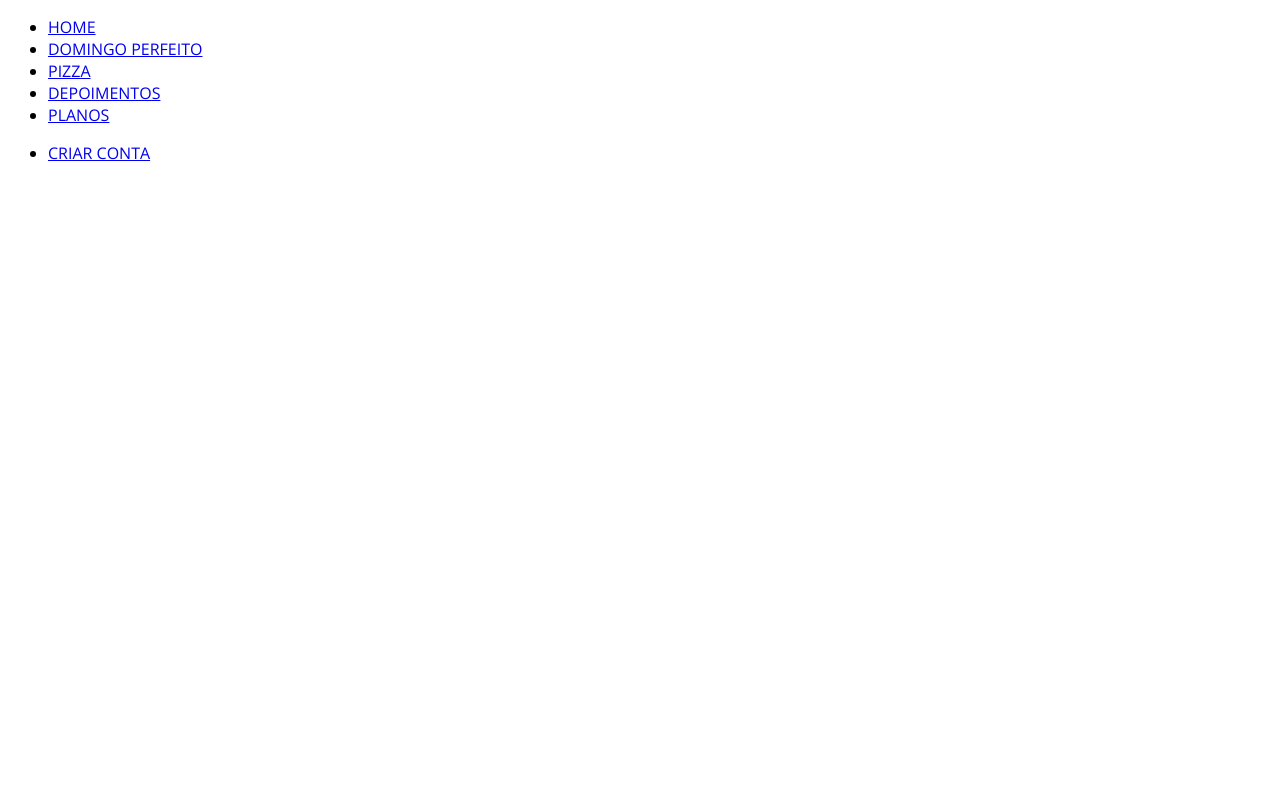
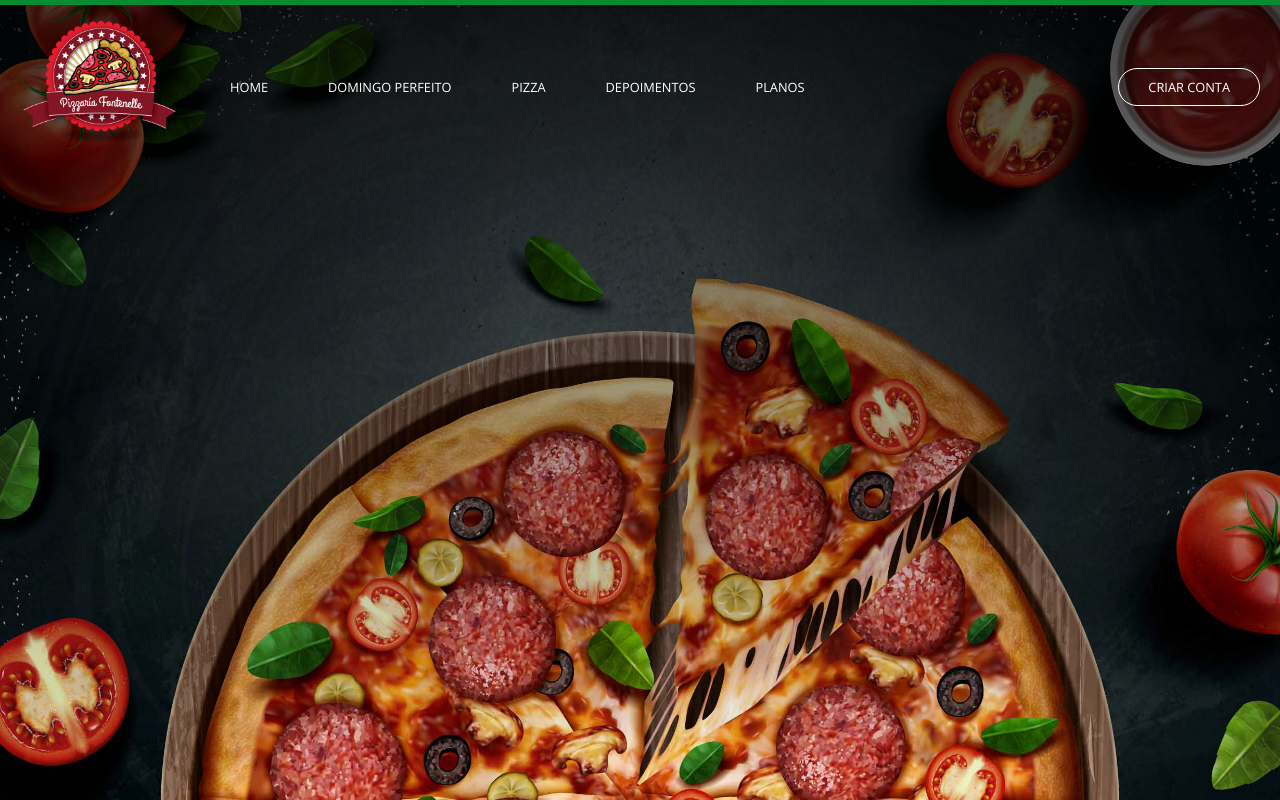
Before and after one commit to adrianosantosdi/Portfolio, a plain HTML site: page index.html in a window 1280 px wide. Drawn offline with nearby package versions, Linux system fonts and the light colour scheme; a web font is replaced by a local one.

Commit message:
Finalizado o Header do projeto

```diff
--- a/assets/css/layout.css
+++ b/assets/css/layout.css
@@ -0,0 +1,71 @@
+* {
+    margin: 0;
+    padding: 0;
+    box-sizing: border-box;
+}
+
+header {
+    background: linear-gradient(rgba(0,0,0,0.7), rgba(0,0,0,0)), url('../img/secao08-background-capa.jpg') center center;
+    background-size: cover;
+    width: 100%;
+    height: 100vh;
+    border-top: 5px solid #078C31;
+}
+
+#logo {
+    float: left;
+    background: url('../img/secao08-logo-pizzaria-fontenelle.png') no-repeat;
+    background-size: contain;
+    width: 200px;
+    height: 200px;
+}
+
+nav {
+    width: 100%;
+    height: 200px;
+}
+
+nav ul#esquerda {
+    float: left;
+}
+
+nav ul#direita {
+    float: right;
+}
+
+nav ul {
+    display: flex;
+    flex-flow: row wrap;
+    justify-content: left;
+    margin-top: 70px;
+    height: 40px;
+}
+
+nav ul li {
+    list-style: none;
+}
+
+nav ul li a {
+    color: #FFF;
+    text-decoration: none;
+    padding: 10px 30px;
+    border-radius: 100px;
+    font-size: 80%;
+}
+
+#criar-conta {
+    border: 1px solid #FFF;
+    padding: 9px 29px;
+    margin: 0 20px 0 0;
+}
+
+nav ul li a:hover {
+    background-color: #F2B705;
+    transition-duration: 0.8s;
+}
+
+#icone-user {
+    width: 40px;
+    height: 40px;
+    color: #FFF;
+}
--- a/index.html
+++ b/index.html
@@ -20,7 +20,7 @@
     <header>
         <nav>
             <div id="logo"></div>
-            <ul>
+            <ul id="esquerda">
                 <li>
                     <a href="#">HOME</a>
                 </li>
@@ -37,13 +37,16 @@
                     <a href="#">PLANOS</a>
                 </li>
             </ul>
-            <ul>
+            <ul id="direita">
                 <li>
-                    <a href="#">CRIAR CONTA</a>
+                    <a id="criar-conta" href="#">CRIAR CONTA</a>
                 </li>
             </ul>
         </nav>
     </header>
+
+    <script type="module" src="https://unpkg.com/ionicons@7.1.0/dist/ionicons/ionicons.esm.js"></script>
+    <script nomodule src="https://unpkg.com/ionicons@7.1.0/dist/ionicons/ionicons.js"></script>
 </body>
 
 </html>
```
